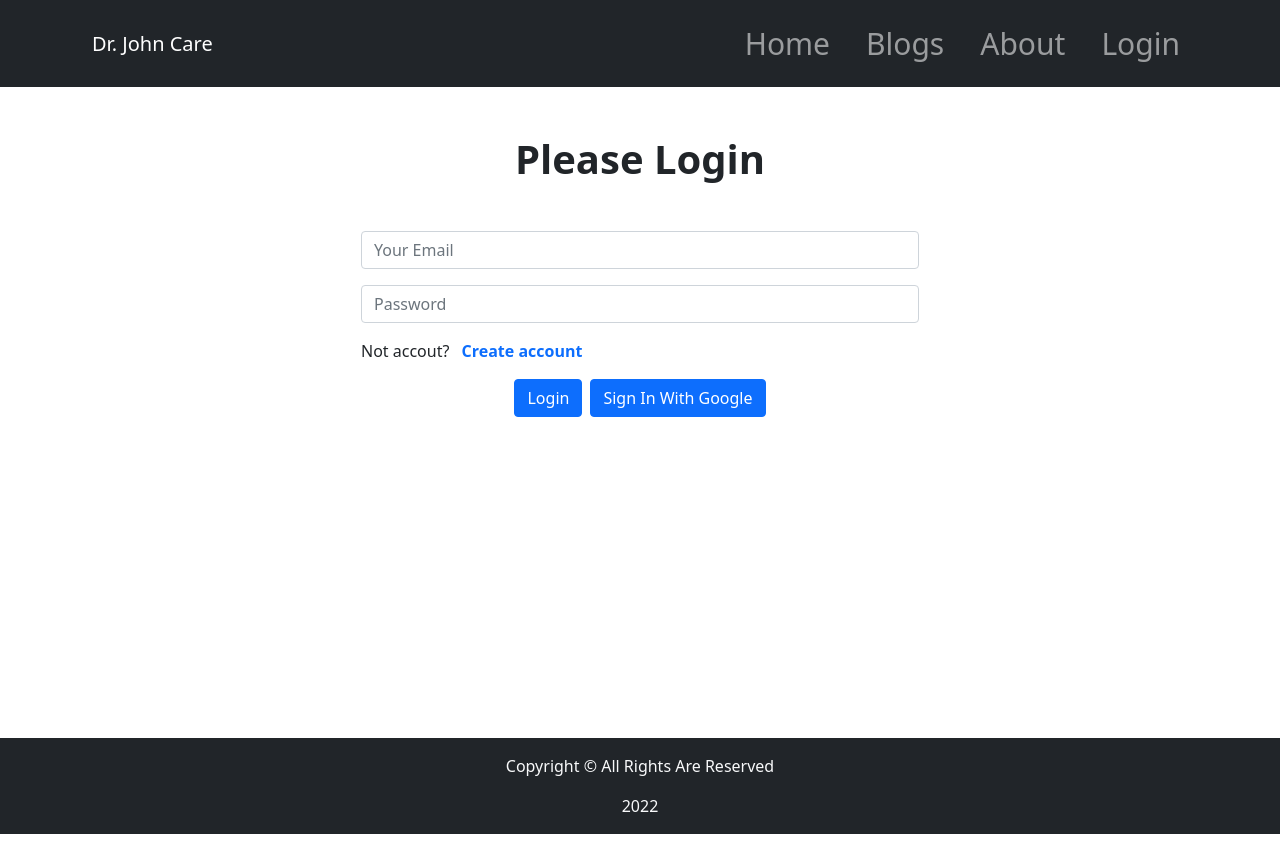
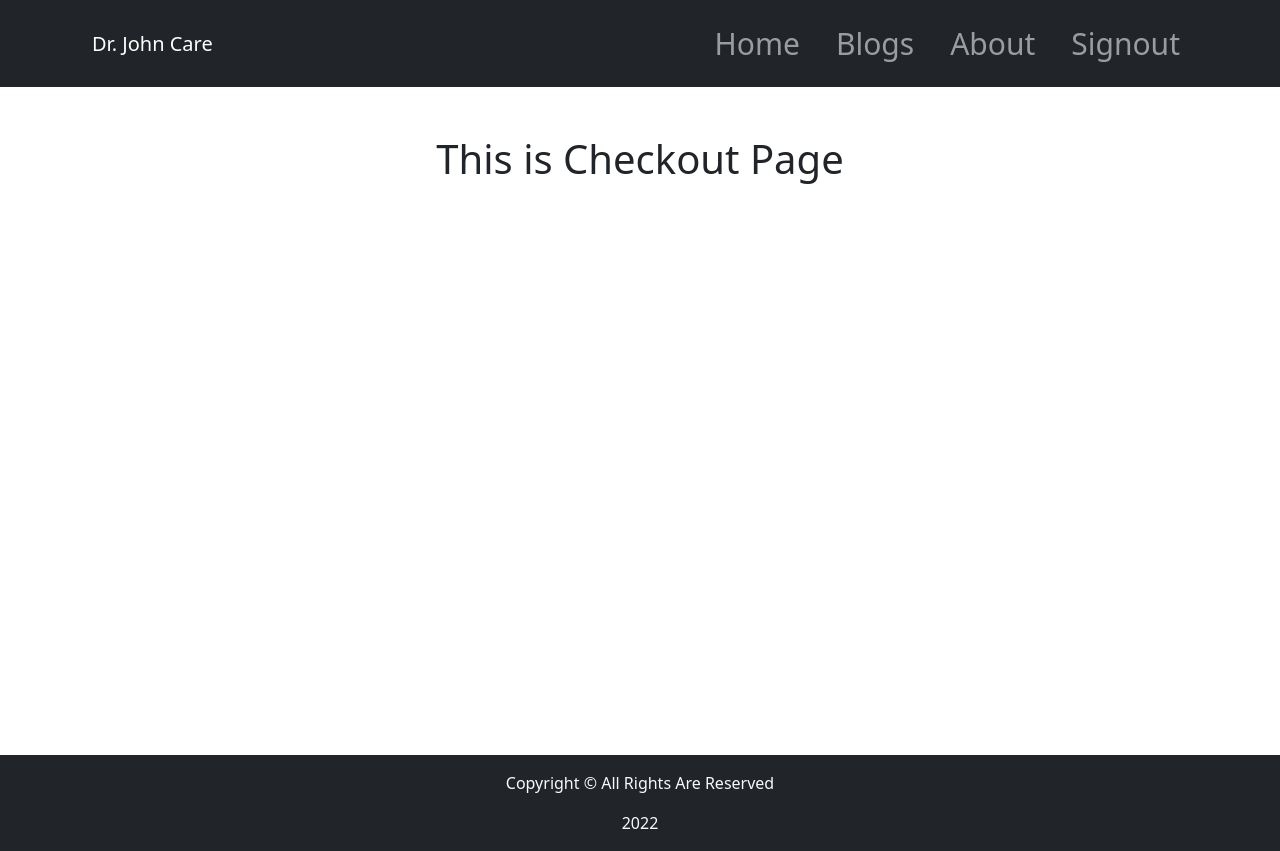
Before and after one commit to coderrakibul/assignment-10, a React (Create React App) app: page /checkout in a window 1280 px wide. Before the commit this address led to /login. Built offline with nearby package versions, Linux system fonts and the light colour scheme; no server answers; sample sign-in values are in the browser's storage.

Commit message:
checkout page updated

```diff
--- a/src/Checkout/Checkout.css
+++ b/src/Checkout/Checkout.css
@@ -0,0 +1,3 @@
+.checkout-container{
+    height:calc(100vh - 180px);
+}
--- a/src/Checkout/Checkout.js
+++ b/src/Checkout/Checkout.js
@@ -1,9 +1,10 @@
 import React from 'react';
+import './Checkout.css'
 
 const Checkout = () => {
     return (
-        <div>
-            <h2>This is Checkout Page</h2>
+        <div className='container text-center checkout-container mt-5'>
+            <h1>This is Checkout Page</h1>
         </div>
     );
 };
--- a/src/Header/Header.js
+++ b/src/Header/Header.js
@@ -1,9 +1,17 @@
+import { signOut } from 'firebase/auth';
 import React from 'react';
 import { Container, Nav, Navbar } from 'react-bootstrap';
+import { useAuthState } from 'react-firebase-hooks/auth';
 import { Link } from 'react-router-dom';
+import auth from '../firebase.init';
 import './Header.css';
 
 const Header = () => {
+    const [user] = useAuthState(auth);
+
+    const handleSignOut = () => {
+        signOut(auth);
+    }
 
     return (
         <>
@@ -17,7 +25,15 @@ const Header = () => {
                             <Nav.Link as={Link} to="/home">Home</Nav.Link>
                             <Nav.Link as={Link} to="/blogs">Blogs</Nav.Link>
                             <Nav.Link as={Link} to="/about">About</Nav.Link>
+
+                            {
+
+                            user?
+                            <Nav.Link onClick={handleSignOut} >Signout</Nav.Link>
+                            :
                             <Nav.Link as={Link} to="/login">Login</Nav.Link>
+
+                            }
 
 
                         </Nav>
--- /dev/null
+++ b/src/Loading/Loading.js
@@ -0,0 +1,12 @@
+import React from 'react';
+import { Spinner } from 'react-bootstrap';
+
+const Loading = () => {
+    return (
+        <div style={{height: '500px'}} className='w-100 d-flex justify-content-center align-items-center'>
+              <Spinner animation="border" variant="primary" />
+        </div>
+    );
+};
+
+export default Loading;
--- a/src/RequireAuth/RequireAuth.js
+++ b/src/RequireAuth/RequireAuth.js
@@ -2,10 +2,15 @@ import React from 'react';
 import { useAuthState } from 'react-firebase-hooks/auth';
 import { Navigate, useLocation } from 'react-router-dom';
 import auth from '../firebase.init';
+import Loading from '../Loading/Loading';
 
 const RequireAuth = ({children}) => {
-    const [user] = useAuthState(auth);
+    const [user, loading] = useAuthState(auth);
     const location = useLocation();
+    if(loading){
+        return <Loading></Loading>
+    }
+
     if(!user){
         return <Navigate to="/login" state ={{from:location}} replace></Navigate>
     }
```
